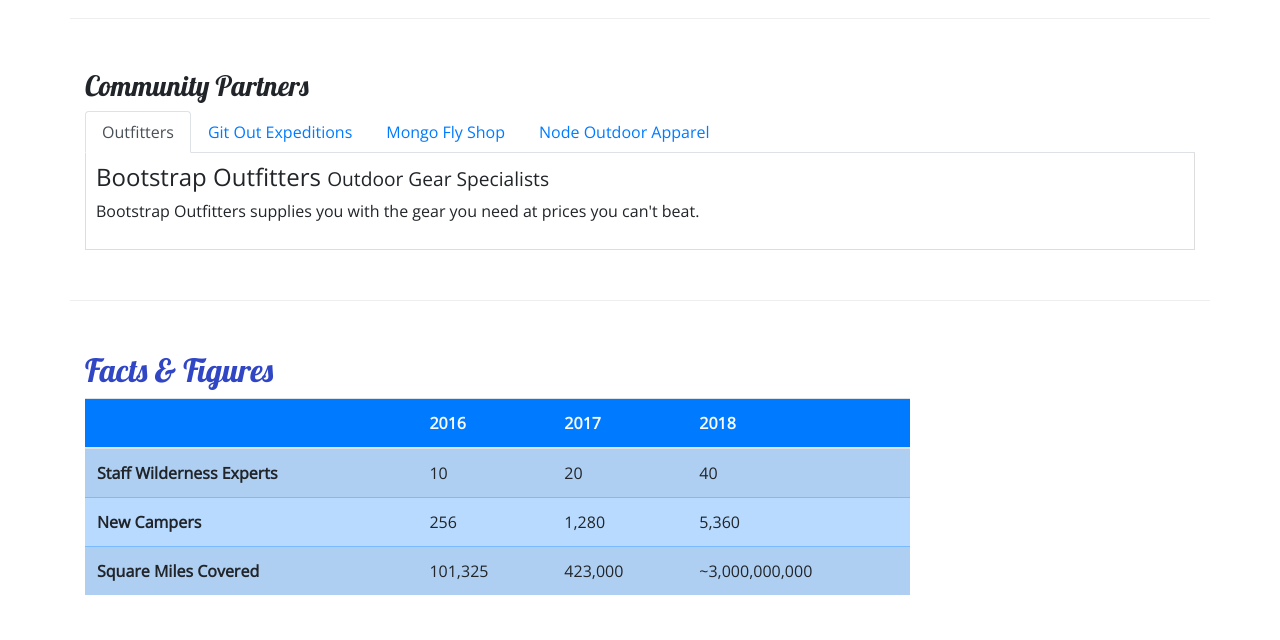
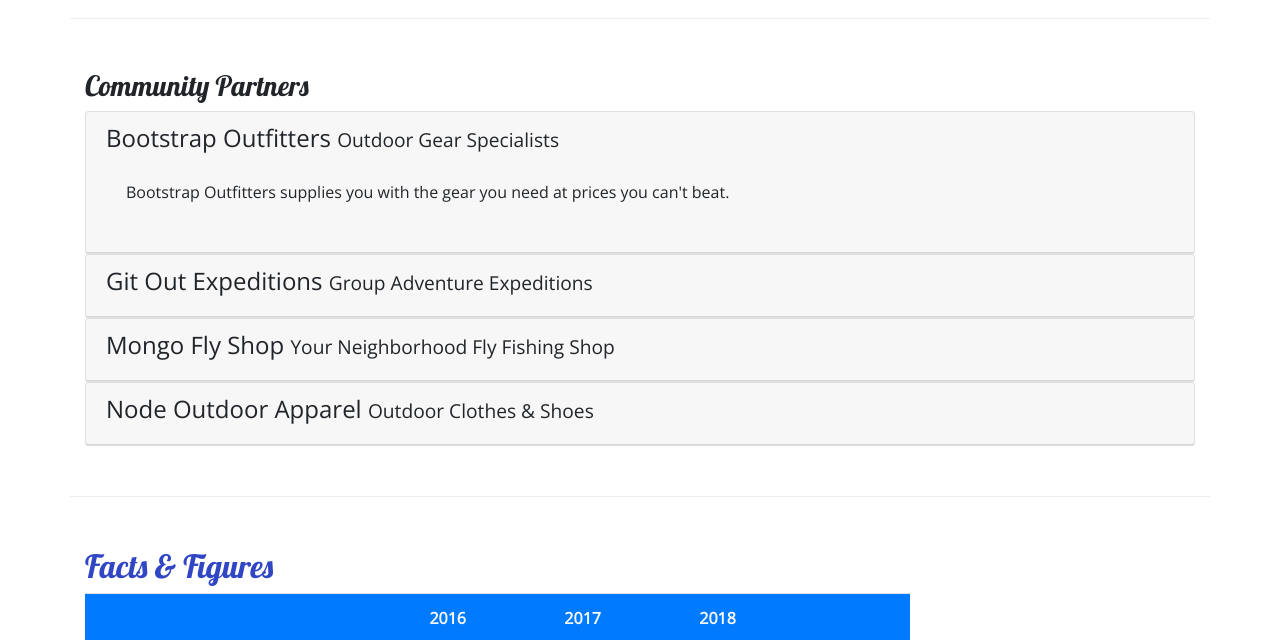
Before and after one commit to candicezakariya/bootstrap-website, a website: page aboutus.html in a window 1280 px wide. Shown: the part 810-1450 px from the top of the page. Drawn offline with nearby package versions, Linux system fonts and the light colour scheme.

Commit message:
Accordion

```diff
--- a/aboutus.html
+++ b/aboutus.html
@@ -155,31 +155,59 @@
         <div class="row row-content">
           <div class="col">
             <h3>Community Partners</h3>
-            <ul class="nav nav-tabs">
-              <li class="nav-item"><a class="nav-link active" href="#bootstrap" role="tab" data-toggle="tab">Outfitters</a></li>
-              <li class="nav-item"><a class="nav-link" href="#git" role="tab" data-toggle="tab">Git Out Expeditions</a></li>
-              <li class="nav-item"><a class="nav-link" href="#mongo" role="tab" data-toggle="tab">Mongo Fly Shop</a></li>
-              <li class="nav-item"><a class="nav-link" href="#node" role="tab" data-toggle="tab">Node Outdoor Apparel</a></li>
-            </ul>
-            <div class="tab-content">
-              <div role="tabpanel" class="tab-pane fade show active" id="bootstrap">
-                <h4>Bootstrap Outfitters <small>Outdoor Gear Specialists</small></h4>
-                <p class="d-none d-sm-block">Bootstrap Outfitters supplies you with the gear you need at prices you can't beat.</p>
+            <div id="accordion">
+              <div class="card">
+                <div role="tab" class="card-header">
+                  <h4>
+                    <a data-toggle="collapse" data-target="#bootstrap">
+                      Bootstrap Outfitters <small>Outdoor Gear Specialists</small>
+                    </a>
+                  </h4>
+                  <div class="collapse show" id="bootstrap" data-parent="#accordion">
+                    <div class="card-body">
+                      <p class="d-none d-sm-block">Bootstrap Outfitters supplies you with the gear you need at prices you can't beat.</p>
+                    </div>
+                  </div>
+                </div>
               </div>
-              <div role="tabpanel" class="tab-pane fade" id="git">
-                <h4>Git Out Expeditions <small>Group Adventure Expeditions</small></h4>
-                <p class="d-none d-sm-block">Join Git Out Expeditions to explore new horizons with a group of
-                  other adventurers!</p>
+              <div class="card">
+                <div role="tab" class="card-header">
+                  <h4>
+                    <a class="collapsed" data-toggle="collapse" data-target="#git">Git Out Expeditions <small>Group Adventure Expeditions</small>
+                    </a>
+                  </h4>
+                  <div class="collapse" id="git" data-parent="#accordion">
+                    <div class="card-body">
+                      <p class="d-none d-sm-block">Join Git Out Expeditions to explore new horizons with a group of other adventurers!</p>
+                    </div>
+                  </div>
+                </div>
               </div>
-              <div role="tabpanel" class="tab-pane fade" id="mongo">
-                <h4>Mongo Fly Shop <small>Your Neighborhood Fly Fishing Shop</small></h4>
-                <p class="d-none d-sm-block">Need a new fishing pole, a tacklebox, or flies of all kinds? Stop
-                  by Mongo Fly Shop.</p>
+              <div class="card">
+                <div role="tab" class="card-header">
+                  <h4>
+                    <a class="collapsed" data-toggle="collapse" data-target="#mongo">Mongo Fly Shop <small>Your Neighborhood Fly Fishing Shop</small>
+                    </a>
+                  </h4>
+                  <div class="collapse" id="mongo" data-parent="#accordion">
+                    <div class="card-body">
+                      <p class="d-none d-sm-block">Need a new fishing pole, a tacklebox, or flies of all kinds? Stop by Mongo Fly Shop.</p>
+                    </div>
+                  </div>
+                </div>
               </div>
-              <div role="tabpanel" class="tab-pane fade" id="node">
-                <h4>Node Outdoor Apparel <small>Outdoor Clothes & Shoes</small></h4>
-                <p class="d-none d-sm-block">From polar fleeces to swimsuits, hiking boots to waders, a visit
-                  to Node will be sure to get you covered.</p>
+              <div class="card">
+                <div role="tab" class="card-header">
+                  <h4>
+                    <a class="collapsed" data-toggle="collapse" data-target="#node">Node Outdoor Apparel <small>Outdoor Clothes & Shoes</small>
+                    </a>
+                  </h4>
+                  <div class="collapse" id="node" data-parent="#accordion">
+                    <div class="card-body">
+                      <p class="d-none d-sm-block">From polar fleeces to swimsuits, hiking boots to waders, a visit to Node will be sure to get you covered.</p>
+                    </div>
+                  </div>
+                </div>
               </div>
             </div>
 
--- a/css/styles.css
+++ b/css/styles.css
@@ -36,8 +36,7 @@ header h2 {
     background-color: #901CAD ;
 }
 
-.tab-content {
-    border: 1px solid #DDD;
-    border-top: none;
-    padding: 10px;
+a, a:hover {
+    color: inherit;
+    text-decoration: none;
 }
```
